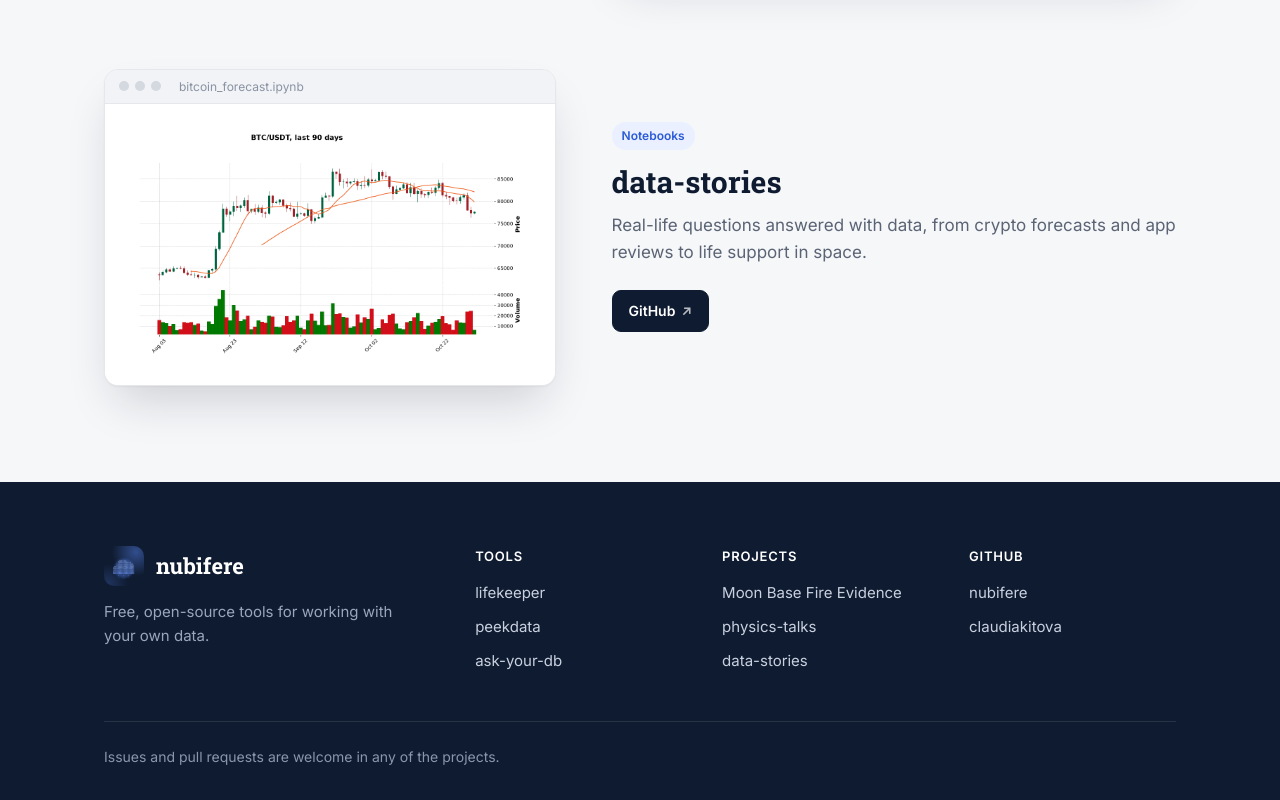
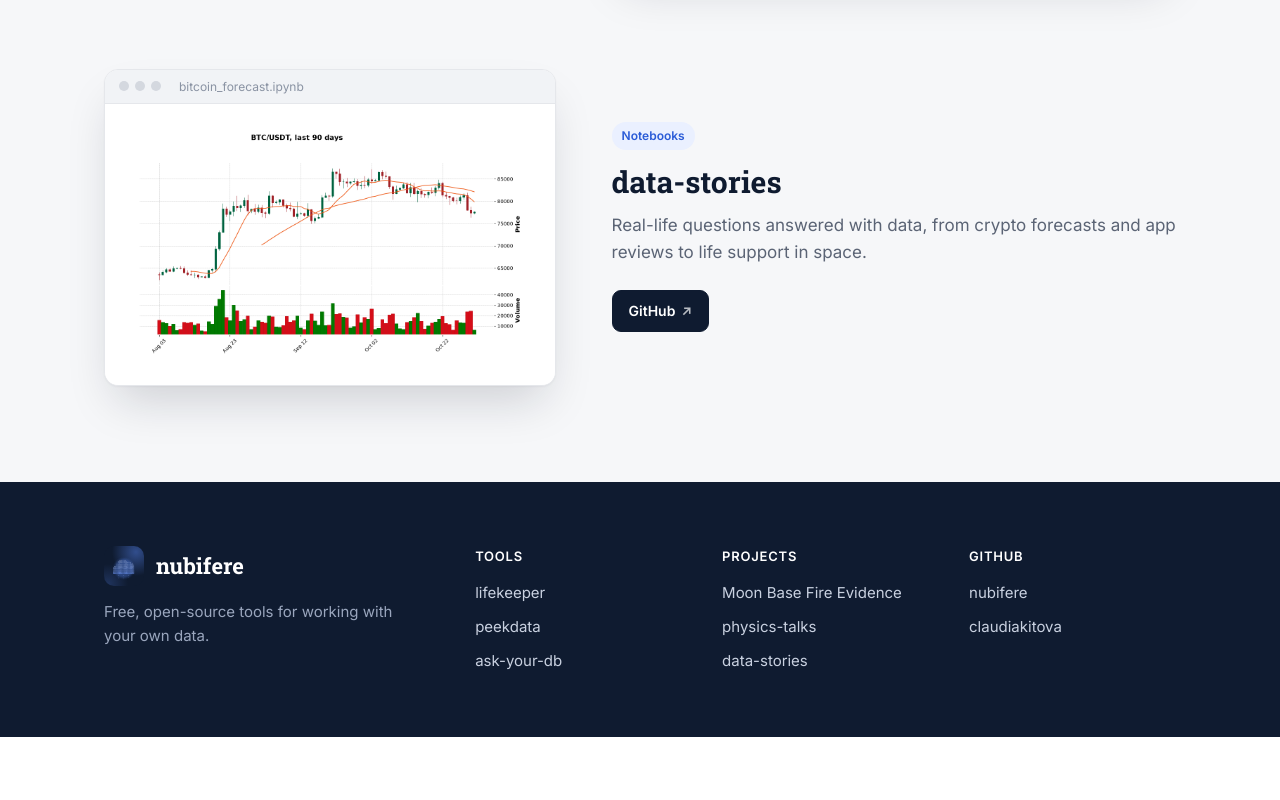
Before and after one commit to nubifere/nubifere.github.io, a plain HTML site: page index.html in a window 1280 px wide. Shown: the part 3371-4171 px from the top of the page. After the commit the page ends 4108 px from the top, so only its background shows below. Drawn offline with Linux system fonts and the light colour scheme.

Commit message:
Remove the last footer line

```diff
--- a/index.html
+++ b/index.html
@@ -86,7 +86,7 @@
   .frame .shot img { width: 100%; height: 100%; object-fit: cover; object-position: top left; }
 
   /* footer */
-  footer { background: var(--navy); color: #c9d1e0; padding: 64px 0 32px; font-size: 15px; }
+  footer { background: var(--navy); color: #c9d1e0; padding: 64px 0; font-size: 15px; }
   .foot { display: grid; grid-template-columns: 1.6fr 1fr 1fr 1fr; gap: 40px; }
   .foot-brand { display: flex; flex-direction: column; gap: 14px; max-width: 320px; }
   .foot-logo { display: flex; align-items: center; gap: 12px; color: #fff; font: 700 22px/1 "Roboto Slab", Georgia, serif; }
@@ -96,7 +96,6 @@
   .foot ul { list-style: none; margin: 0; padding: 0; display: flex; flex-direction: column; gap: 10px; }
   .foot ul a { color: #c9d1e0; }
   .foot ul a:hover { color: #fff; }
-  .foot-bottom { margin-top: 48px; padding-top: 24px; border-top: 1px solid rgba(255,255,255,0.1); color: #8a96ad; font-size: 14px; }
 
   @media (max-width: 860px) {
     .foot { grid-template-columns: 1fr 1fr; }
@@ -259,7 +258,6 @@
         </ul>
       </div>
     </div>
-    <div class="foot-bottom">Issues and pull requests are welcome in any of the projects.</div>
   </div>
 </footer>
 
```
